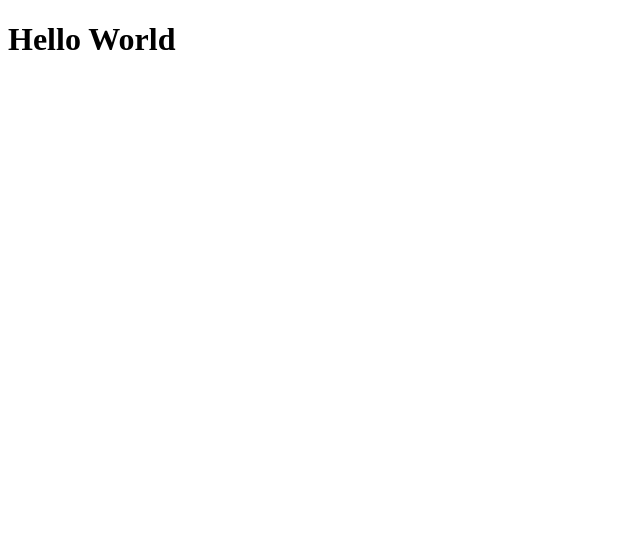
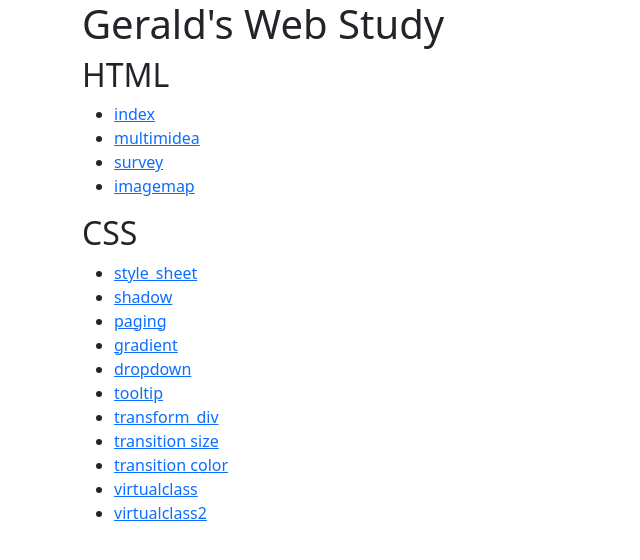
Before and after one commit to gerald-park/YanaduProgramming, a plain HTML site: page GeraldPark/index.html in a window 1280 px wide. Shown: the whole page, without its empty margins (0-640 px from the left). Drawn offline with nearby package versions, Linux system fonts and the light colour scheme.

Commit message:
update index.html to list study items

```diff
--- a/GeraldPark/index.html
+++ b/GeraldPark/index.html
@@ -1,10 +1,41 @@
 <!DOCTYPE html>
-<html>
-    <head>
-        <meta charset="utf-8">
-        <title>HTML 연습 페이지</title>
-    </head>
-    <body>
-        <h1>Hello World</h1>
-    </body>
-</html>
+<head>
+    <!-- Required meta tags -->
+    <meta charset="utf-8">
+    <meta name="viewport" content="width=device-width, initial-scale=1">
+
+    <!-- Bootstrap CSS -->
+    <link href="https://cdn.jsdelivr.net/npm/bootstrap@5.1.3/dist/css/bootstrap.min.css" rel="stylesheet" integrity="sha384-1BmE4kWBq78iYhFldvKuhfTAU6auU8tT94WrHftjDbrCEXSU1oBoqyl2QvZ6jIW3" crossorigin="anonymous">
+
+    <title>Gerald's Web Study</title>
+
+</head>
+<body class="container">
+    <h1 >Gerald's Web Study</h1>
+    <div class="mb-3" id="html">
+        <h2 >HTML</h2>
+        <ul class="list">
+            <li> <a href="Project1_HTMLtoWebApp/HTML/index.html">index</a></li>
+            <li><a href="Project1_HTMLtoWebApp/HTML/multimidea.html">multimidea</a></li>
+            <li><a href="Project1_HTMLtoWebApp/HTML/survey.html">survey</a></li>
+            <li><a href="Project1_HTMLtoWebApp/HTML/imagemap.html">imagemap</a></li>
+        </ul>
+    </div>
+    <div class="mb-3" id="html">
+        <h2 >CSS</h2>
+        <ul class="list">
+            <li> <a href="Project1_HTMLtoWebApp/CSS/style_sheet.html">style_sheet</a></li>
+            <li><a href="Project1_HTMLtoWebApp/CSS/shadow.html">shadow</a></li>
+            <li><a href="Project1_HTMLtoWebApp/CSS/paging.html">paging</a></li>
+            <li><a href="Project1_HTMLtoWebApp/CSS/gradient.html">gradient</a></li>
+            <li><a href="Project1_HTMLtoWebApp/CSS/dropdown.html">dropdown</a></li>
+            <li><a href="Project1_HTMLtoWebApp/CSS/tooltip.html">tooltip</a></li>
+            <li><a href="Project1_HTMLtoWebApp/CSS/transform_div.html">transform_div</a></li>
+            <li><a href="Project1_HTMLtoWebApp/CSS/transition.html">transition size</a></li>
+            <li><a href="Project1_HTMLtoWebApp/CSS/transition2.html">transition color</a></li>
+            <li><a href="Project1_HTMLtoWebApp/CSS/virtualclass.html">virtualclass </a></li>
+            <li><a href="Project1_HTMLtoWebApp/CSS/virtualclass2.html">virtualclass2 </a></li>
+
+        </ul>
+    </div>
+</body>
```
Also changed, not shown: GeraldPark/Project1_HTMLtoWebApp/HTML/multimidea.html (renamed from GeraldPark/Project1_HTMLtoWebApp/HTML/muntimidea.html).
